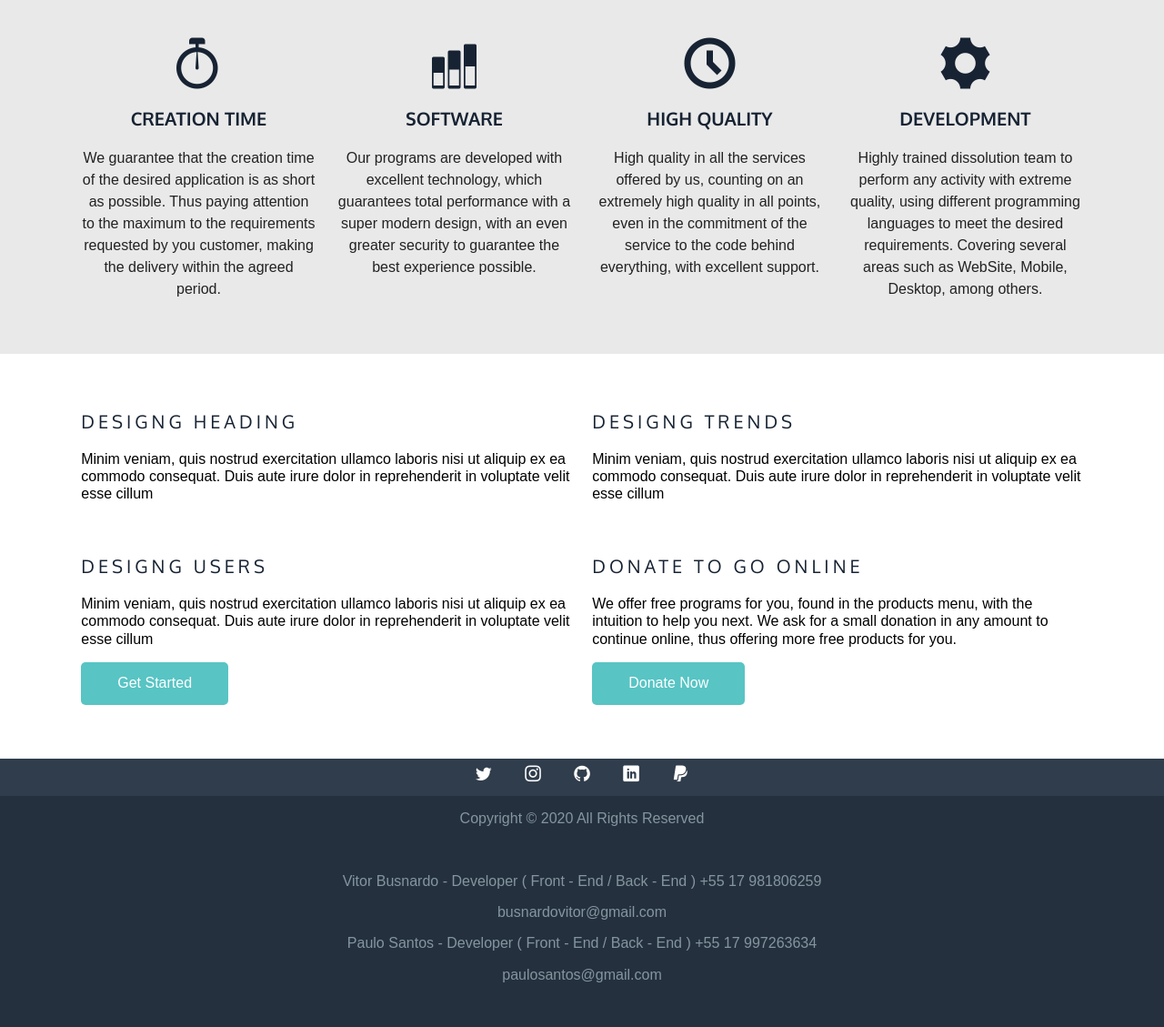
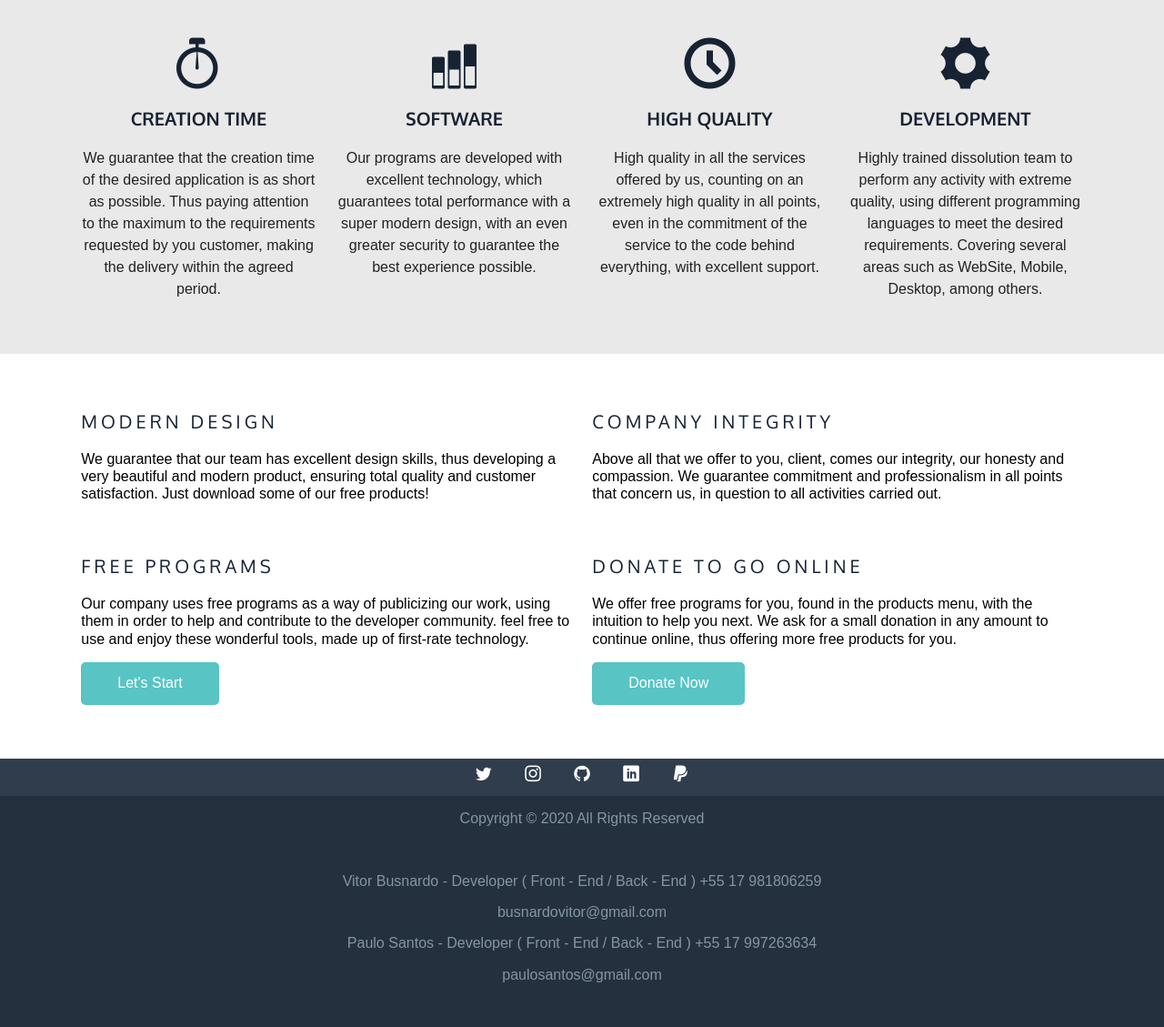
Before and after one commit to VitorBusnardo/ProjetoSite-TCC-Desenvolvimento-de-Sistemas, a PHP site: page / in a window 1280 px wide. Shown: the part 864-1993 px from the top of the page at 91% size. Run offline with PHP 8.4, Linux system fonts and the light colour scheme; some web fonts are replaced.

Commit message:
Textos Prontos

```diff
--- a/css/main.css
+++ b/css/main.css
@@ -136,7 +136,6 @@ h1, h2, h3, h4, h5, h6{
 }
 
 
-
 .hidden{
     width: 0;
     height: 0;
--- a/index.html
+++ b/index.html
@@ -84,23 +84,28 @@
     <section class="main-content row">
         <div class="maxwidth">
             <article class="main-content-article col-1_2">
-                <h3 class="main-content-title">Designg Heading</h3>
-                <p>Minim veniam, quis nostrud exercitation ullamco laboris nisi ut aliquip ex ea commodo consequat. Duis
-                    aute irure dolor in reprehenderit in voluptate velit esse cillum</p>
+                <h3 class="main-content-title">Modern Design</h3>
+                <p>We guarantee that our team has excellent design skills, thus developing a very beautiful and modern product,
+                     ensuring total quality and customer satisfaction. Just download some
+                     of our free products!
+                    </p>
             </article>
 
             <article class="main-content-article col-1_2">
-                <h3 class="main-content-title">Designg Trends</h3>
-                <p>Minim veniam, quis nostrud exercitation ullamco laboris nisi ut aliquip ex ea commodo consequat. Duis
-                    aute irure dolor in reprehenderit in voluptate velit esse cillum</p>
+                <h3 class="main-content-title">Company Integrity</h3>
+                <p>Above all that we offer to you, client, comes our integrity, our honesty and compassion. We guarantee commitment
+                     and professionalism in all points that concern us, in question to
+                      all activities carried out.
+                    </p>
             </article>
 
             <article class="main-content-article clearfix col-1_2">
-                <h3 class="main-content-title">Designg Users</h3>
-                <p>Minim veniam, quis nostrud exercitation ullamco laboris nisi ut aliquip ex ea commodo consequat. Duis
-                    aute irure dolor in reprehenderit in voluptate velit esse cillum</p>
-
-                <a href="#" class="button">Get Started </a>
+                <h3 class="main-content-title">Free programs</h3>
+                <p>Our company uses free programs as a way of publicizing our work, using them in order to help and
+                    contribute to the developer community. feel free to use and enjoy these wonderful tools, made up
+                    of first-rate technology.
+                </p>
+                <a href="#" class="button">Let's Start </a>
             </article>
 
             <article class="main-content-article clearfix col-1_2">
```
